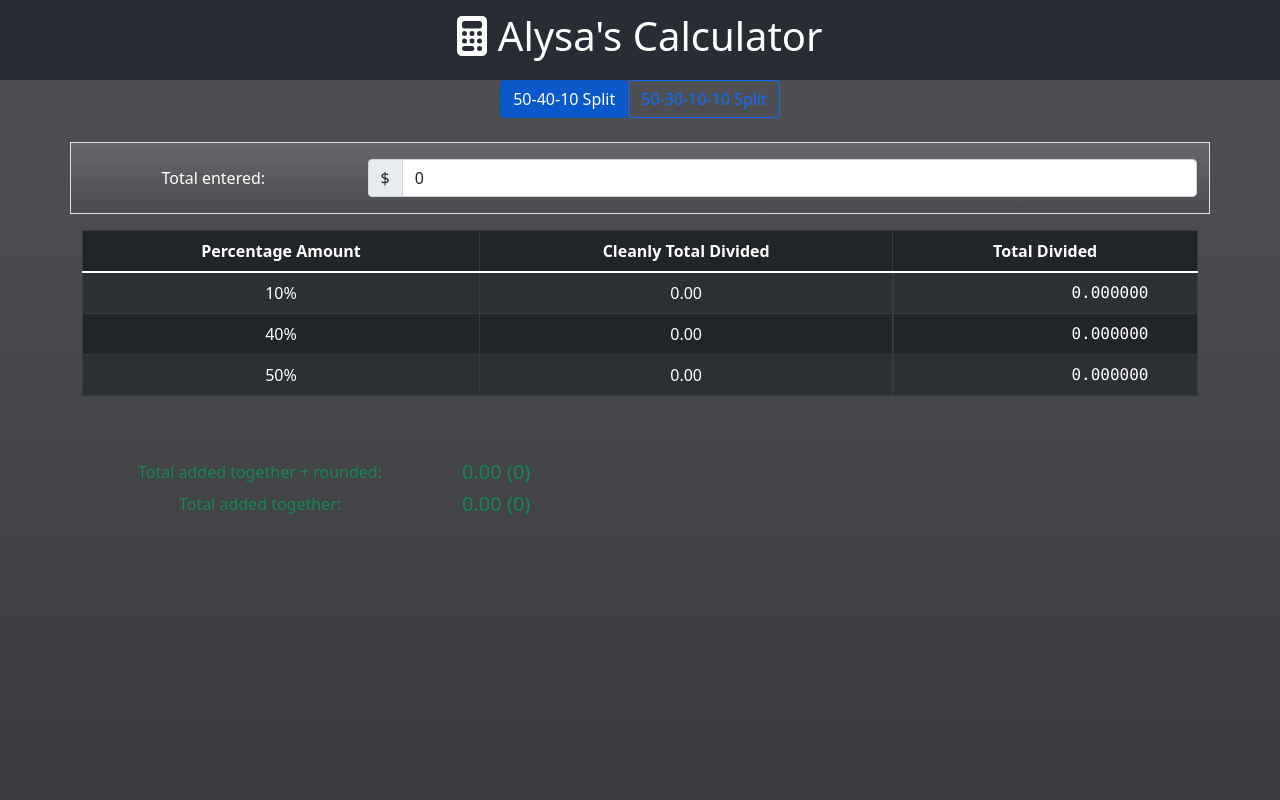
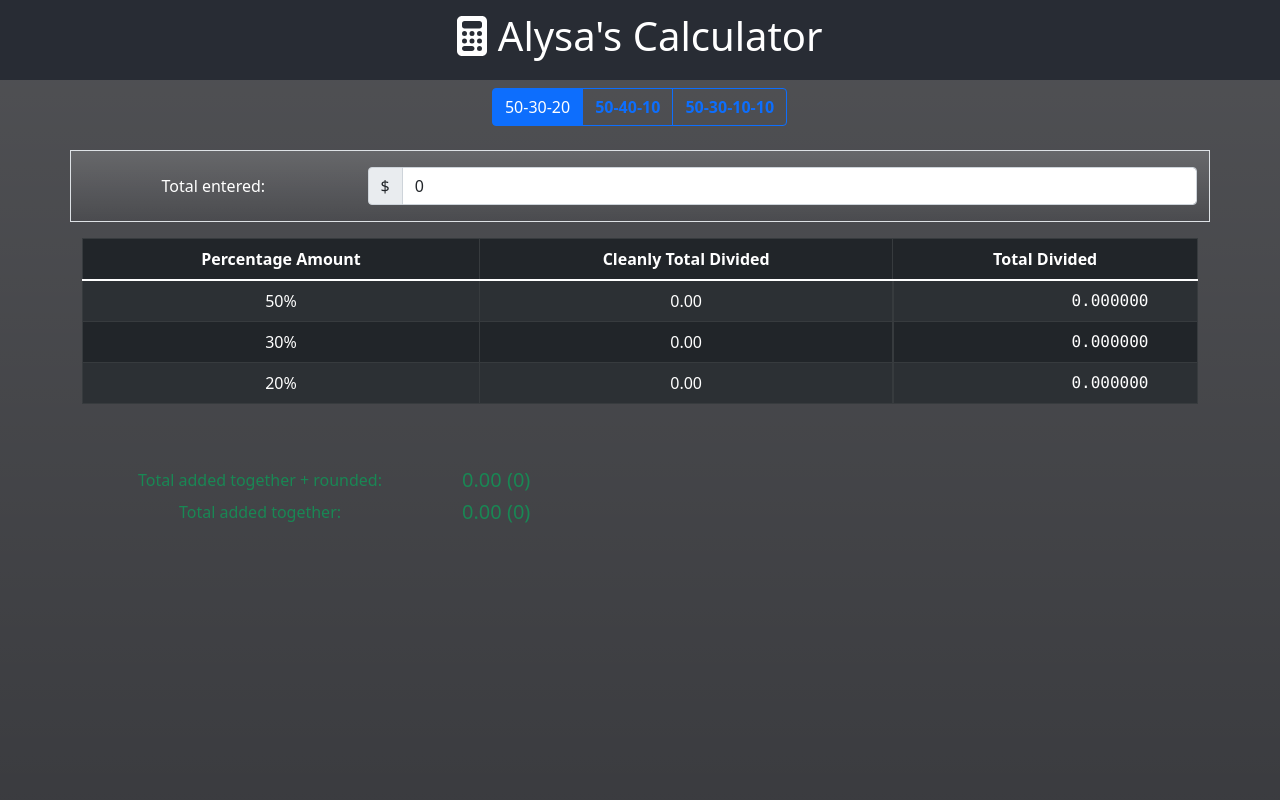
Before and after one commit to Perezented/spliting_calculator, a React (Create React App) app: page / in a window 1280 px wide. Shown: the top 800 px of the page. Built offline with nearby package versions, Linux system fonts and the light colour scheme.

Commit message:
Convert hardcoded splits to dynamic splits. Adding to the splits object will show a new split and do the math in the background without extra changes

```diff
--- a/src/App.js
+++ b/src/App.js
@@ -7,7 +7,7 @@ import {
 	Col,
 	InputGroup,
 	ToggleButton,
-	Button
+	ButtonGroup
 } from "react-bootstrap";
 import { FontAwesomeIcon } from "@fortawesome/react-fontawesome";
 import { faCalculator } from "@fortawesome/free-solid-svg-icons";
@@ -21,19 +21,15 @@ import { NumbersDoNotMatch } from "./components/NumbersDoNotMatch";
 
 function App() {
 	const [total, setTotal] = useState(0);
-	const brokenPercentages = {
-		tenPercent: 0,
-		twentyPercent: 0,
-		thirtyPercent: 0,
-		fiftyPercent: 0
-	};
-	const currentDateTime = new Date();
-	const month = currentDateTime.toString().split(" ")[1];
-	const year = currentDateTime.toString().split(" ")[3];
+	let brokenPercentages = {};
 	const [totalAdded, setTotalAdded] = useState(brokenPercentages);
-	const [split, setSplit] = useState(true);
 	const [totalAddedRounded, setTotalAddedRounded] = useState(0);
-
+	const splits = [
+		{ name: "50-30-20", value: [50, 30, 20] },
+		{ name: "50-40-10", value: [50, 40, 10] },
+		{ name: "50-30-10-10", value: [50, 30, 10, 10] },
+	];
+	const [split, setSplit] = useState(splits[0]);
 	// Create reference to store the DOM element containing the animation
 	const el = useRef(null);
 	// Create reference to store the Typed instance itself
@@ -69,35 +65,17 @@ function App() {
 	}, []);
 
 	useEffect(() => {
-		brokenPercentages.thirtyPercent = total * 0.3;
-		brokenPercentages.fiftyPercent = total * 0.5;
-		if (split) {
-			brokenPercentages.twentyPercent = total * 0.2;
-			setTotalAdded(
-				brokenPercentages.twentyPercent +
-					brokenPercentages.thirtyPercent +
-					brokenPercentages.fiftyPercent
-			);
-			setTotalAddedRounded(
-				parseFloat(fixNumberAndFindPercent(total, 2, 50)) +
-					parseFloat(fixNumberAndFindPercent(total, 2, 30)) +
-					parseFloat(fixNumberAndFindPercent(total, 2, 20))
-			);
-		} else {
-			brokenPercentages.tenPercent = total * 0.1;
-			setTotalAdded(
-				brokenPercentages.tenPercent +
-					brokenPercentages.tenPercent +
-					brokenPercentages.thirtyPercent +
-					brokenPercentages.fiftyPercent
-			);
-			setTotalAddedRounded(
-				parseFloat(fixNumberAndFindPercent(total, 2, 50)) +
-					parseFloat(fixNumberAndFindPercent(total, 2, 30)) +
-					parseFloat(fixNumberAndFindPercent(total, 2, 10)) +
-					parseFloat(fixNumberAndFindPercent(total, 2, 10))
-			);
-		}
+		brokenPercentages = {};
+		let ttlAdded = 0;
+		let ttlAddedRounded = 0;
+		split.value.map(s => {
+			brokenPercentages[s] = total * (s / 100);
+			ttlAdded += total * (s / 100);
+			ttlAddedRounded += parseFloat(fixNumberAndFindPercent(total, 2, s))
+
+		})
+		setTotalAdded(ttlAdded);
+		setTotalAddedRounded(ttlAddedRounded);
 	}, [total, split]);
 
 	const handleOnChange = (e) => {
@@ -138,23 +116,23 @@ function App() {
 				</Container>
 			</header>
 			<Container>
-				<ToggleButton
-					className="mb-2"
-					id="toggle-check"
-					type="checkbox"
-					variant="primary"
-					checked={split}
-					value="1"
-					onChange={(e) => setSplit(e.currentTarget.checked)}>
-					{split ? "50-40-10 Split" : "50-30-10-10 Split"}
-				</ToggleButton>
-				<Button
-					className="mb-2 no-hover"
-					variant="outline-primary"
-					checked={split}
-					onClick={(e) => setSplit(!split)}>
-					{!split ? "50-40-10 Split" : "50-30-10-10 Split"}
-				</Button>
+				<ButtonGroup className="my-2">
+					{splits.map((sp, idx) => (
+						<ToggleButton
+							key={idx}
+							id={`split-${idx}`}
+							type="split"
+							className={split.name !== sp.name && 'fw-bold'}
+							variant={split.name === sp.name ? 'primary' : 'outline-primary'}
+							name="split"
+							value={sp.value}
+							checked={split.name === sp.name}
+							onClick={() => { setSplit(sp) }}
+						>
+							{sp.name}
+						</ToggleButton>
+					))}
+				</ButtonGroup>
 			</Container>
 			<Container className="my-3">
 				<Row className="d-flex bg-gradient py-3 border">
--- a/src/components/NumbersDoNotMatch.jsx
+++ b/src/components/NumbersDoNotMatch.jsx
@@ -1,4 +1,4 @@
-import { Container, Row, Col } from "react-bootstrap";
+import { Container } from "react-bootstrap";
 
 export const NumbersDoNotMatch = (props) => {
 	const { totalAdded, totalAddedRounded, doNumbersMatch, posOrNeg } = props;
--- a/src/components/NumbersMatch.jsx
+++ b/src/components/NumbersMatch.jsx
@@ -3,7 +3,7 @@ import { Container, Row, Col } from "react-bootstrap";
 export const NumbersMatch = (props) => {
 	const { totalAdded, totalAddedRounded, doNumbersMatch } = props;
 
-  return (
+	return (
 		<Container className={"border-light mb-3 mt-5 pb-5" + doNumbersMatch()}>
 			<Row>
 				<Col sm={4}>Total added together + rounded:</Col>
--- a/src/components/SplitTable.jsx
+++ b/src/components/SplitTable.jsx
@@ -18,67 +18,17 @@ export const SplitTable = (props) => {
 				</tr>
 			</thead>
 			<tbody>
-				{split ? (
-					<>
-						<tr>
-							<td>
-								<span>10%</span>
-							</td>
-							<td>{fixNumberAndFindPercent(total, 2, 10)}</td>
-							<td className="font-monospace d-flex justify-content-end pe-5">
-								{fixNumberAndFindPercent(total, 6, 10)}
-							</td>
-						</tr>
-						<tr>
-							<td>
-								<span>40%</span>
-							</td>
-							<td>{fixNumberAndFindPercent(total, 2, 40)}</td>
-							<td className="font-monospace d-flex justify-content-end pe-5">
-								{fixNumberAndFindPercent(total, 6, 40)}
-							</td>
-						</tr>
-					</>
-				) : (
-					<>
-						<tr>
-							<td>
-								<span>10%</span>
-							</td>
-							<td>{fixNumberAndFindPercent(total, 2, 10)}</td>
-							<td className="font-monospace d-flex justify-content-end pe-5">
-								{fixNumberAndFindPercent(total, 6, 10)}
-							</td>
-						</tr>
-						<tr>
-							<td>
-								<span>10%</span>
-							</td>
-							<td>{fixNumberAndFindPercent(total, 2, 10)}</td>
-							<td className="font-monospace d-flex justify-content-end pe-5">
-								{fixNumberAndFindPercent(total, 6, 10)}
-							</td>
-						</tr>
-						<tr>
-							<td>
-								<span>30%</span>
-							</td>
-							<td>{fixNumberAndFindPercent(total, 2, 30)}</td>
-							<td className="font-monospace d-flex justify-content-end pe-5">
-								{fixNumberAndFindPercent(total, 6, 30)}
-							</td>
-						</tr>
-					</>
-				)}
-				<tr>
-					<td>
-						<span>50%</span>
-					</td>
-					<td>{fixNumberAndFindPercent(total, 2, 50)}</td>
-					<td className="font-monospace d-flex justify-content-end pe-5">
-						{fixNumberAndFindPercent(total, 6, 50)}
-					</td>
-				</tr>
+				{split.value.map(sp => {
+					return <tr>
+						<td>
+							<span>{sp + "%"}</span>
+						</td>
+						<td>{fixNumberAndFindPercent(total, 2, sp)}</td>
+						<td className="font-monospace d-flex justify-content-end pe-5">
+							{fixNumberAndFindPercent(total, 6, sp)}
+						</td>
+					</tr>
+				})}
 			</tbody>
 		</Table>
 	);
```
